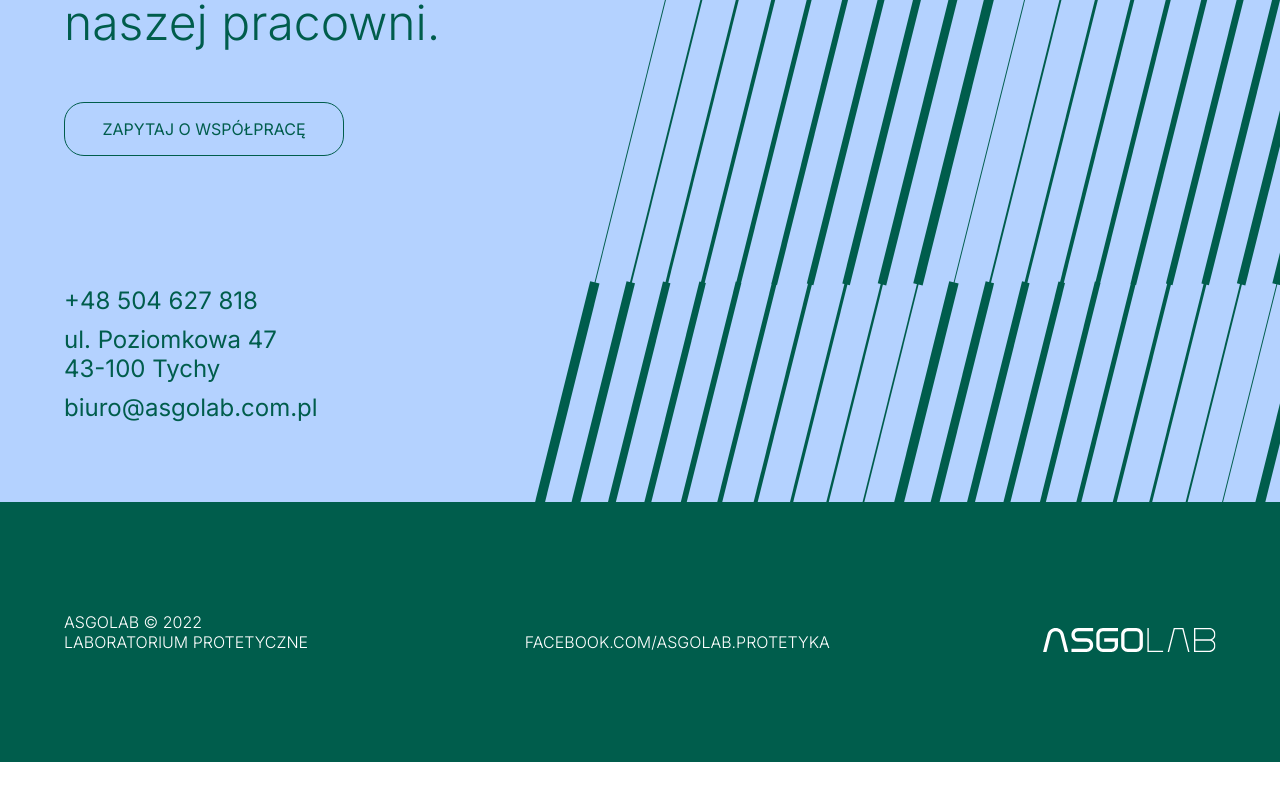
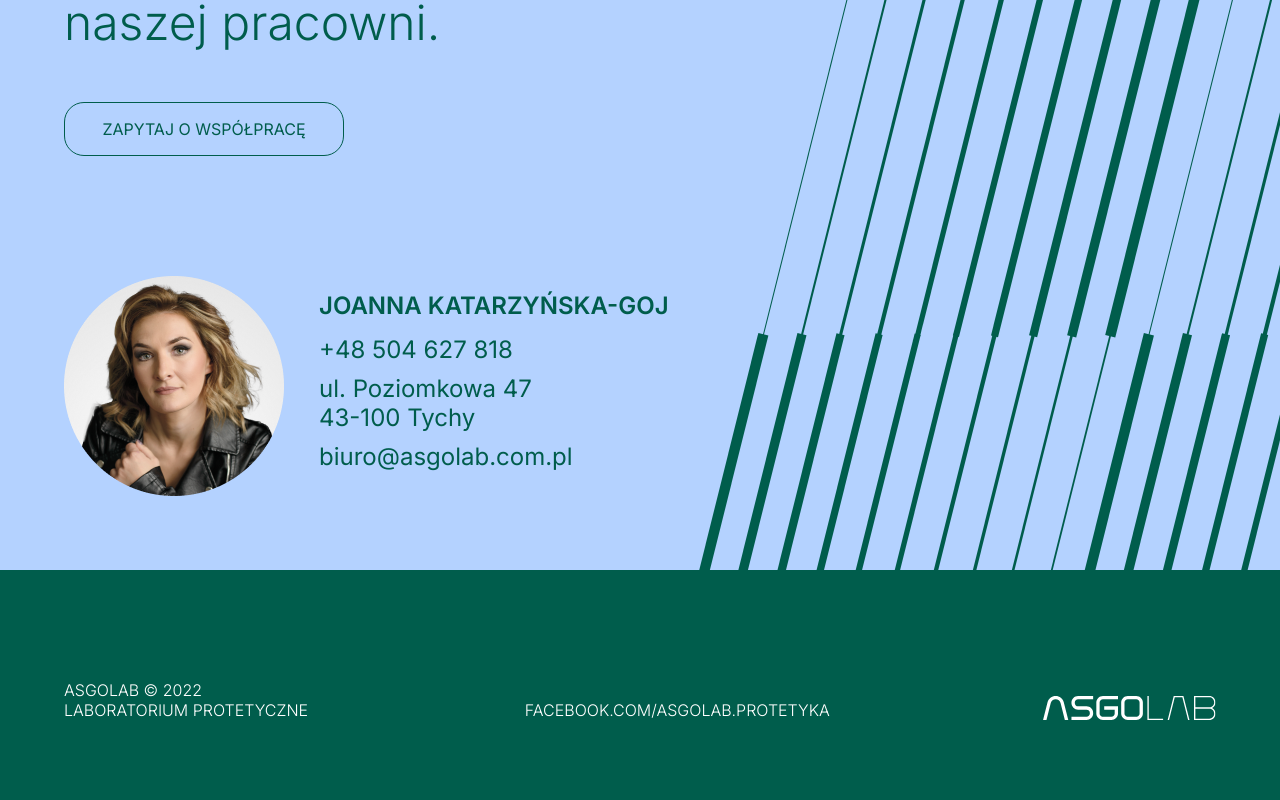
Before and after one commit to rafalkazik/Asgolab-NextJS-page, a Next.js app: page / in a window 1280 px wide. Shown: the part 2013-2813 px from the top of the page. Before the commit the page ends 2775 px from the top, so only its background shows below. Built offline with nearby package versions, Linux system fonts and the light colour scheme.

Commit message:
add profile photo

```diff
--- a/src/components/Contact/Contact.scss
+++ b/src/components/Contact/Contact.scss
@@ -26,43 +26,22 @@
       width: auto;
 
       @include mixins.lg {
-        right: -250px;
+        right: -350px;
       }
 
       @include mixins.xl {
-        right: -150px;
+        right: -380px;
       }
 
       @include mixins.xxl {
-        right: -110px;
+        right: -350px;
+      }
+
+      @include mixins.xxxl {
+        right: -50px;
       }
     }
   }
-
-  // &::after {
-  //   @include mixins.md {
-  //     background: url('../../../public/Contact_lines.svg');
-  //     background-position: 10% 0%;
-  //     background-repeat: no-repeat;
-  //     background-size: auto;
-  //     content: '';
-  //     height: 100%;
-  //     position: absolute;
-  //     width: 100%;
-  //   }
-
-  //   @include mixins.lg {
-  //     background-position: -40% 0%;
-  //   }
-
-  //   @include mixins.xl {
-  //     background-position: -100% 0%;
-  //   }
-
-  //   @include mixins.xxl {
-  //     background-position: 100% 0%;
-  //   }
-  // }
 
   .contact-container {
     display: flex;
@@ -160,9 +139,39 @@
         margin-top: 5rem;
       }
 
-      .contact__data-text {
-        margin: 1rem 0;
-        font-size: clamp(1.6rem, 2.3vw, 2.4rem);
+      @include mixins.xl {
+        display: flex;
+        gap: 3.5rem;
+      }
+
+      .contact__data-image-container {
+        .contact__data-image {
+          width: 220px;
+          height: 220px;
+        }
+      }
+
+      .contact__data-text-container {
+        margin-top: 2.5rem;
+
+        @include mixins.xl {
+          margin-top: 0;
+        }
+
+        .contact__data-name {
+          font-weight: 600;
+          text-transform: uppercase;
+          font-size: clamp(1.6rem, 2.3vw, 2.4rem);
+
+          @include mixins.xl {
+            margin: 1.5rem 0;
+          }
+        }
+
+        .contact__data-text {
+          margin: 1rem 0;
+          font-size: clamp(1.6rem, 2.3vw, 2.4rem);
+        }
       }
     }
   }
--- a/src/components/Contact/Contact.tsx
+++ b/src/components/Contact/Contact.tsx
@@ -42,6 +42,15 @@ const Contact = () => {
           </Link>
         </div>
         <div className='contact__data'>
+          <picture className='contact__data-image-container'>
+            <img
+              src='/Profile_photo.png'
+              alt='profile photo'
+              className='contact__data-image'
+            />
+          </picture>
+          <div className='contact__data-text-container'>
+            <p className='contact__data-name'>Joanna Katarzyńska-Goj</p>
             <p className='contact__data-text'>+48 504 627 818</p>
             <p className='contact__data-text'>
               ul. Poziomkowa 47 <br />
@@ -51,6 +60,7 @@ const Contact = () => {
           </div>
         </div>
       </div>
+    </div>
   );
 };
 
```
Also changed, not shown: public/Profile_photo.png (added). Lines whose indentation alone changed are shown as unchanged.
